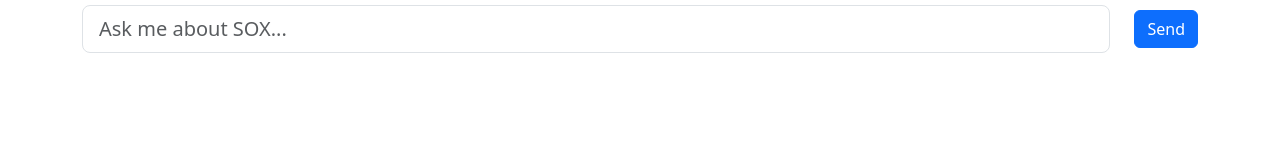
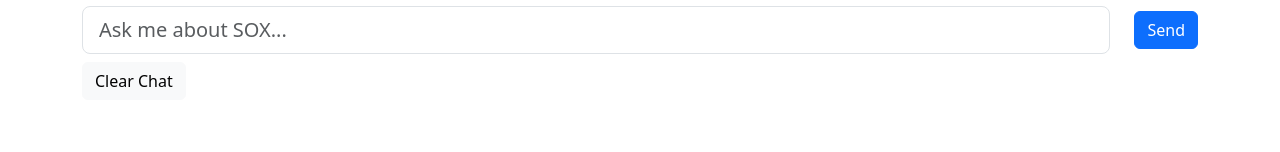
Before and after one commit to YawoSadji/SOX-Chatbot, a React (Vite) app: page / in a window 1280 px wide. Shown: the part 390-542 px from the top of the page. Built offline with nearby package versions, Linux system fonts and the light colour scheme; no server answers; sample sign-in values are in the browser's storage.

Commit message:
added clear button

```diff
--- a/src/components/ChatForm.jsx
+++ b/src/components/ChatForm.jsx
@@ -20,7 +20,9 @@ export default function ChatForm() {
     e.preventDefault();
     sendMessage();
   };
-
+  const clearChat = () => {
+    setChatHistory([]);
+  };
   const sendMessage = async () => {
     if (!user || userMessage.trim() === "") return;
 
@@ -56,7 +58,7 @@ export default function ChatForm() {
   return (
     <Container>
       <ChatHistory chatHistory={chatHistory} />
-      <Form className="mt-2 mb-5" onSubmit={handleUserMessage}>
+      <Form className="mt-2 mb-2" onSubmit={handleUserMessage}>
         <Row className="align-items-center">
           <Col>
             <Form.Control
@@ -75,6 +77,9 @@ export default function ChatForm() {
           </Col>
         </Row>
       </Form>
+      <Button onClick={clearChat} variant="light" disabled={isLoading}>
+        {isLoading ? "Clearing..." : "Clear Chat"}
+      </Button>
     </Container>
   );
 }
```
